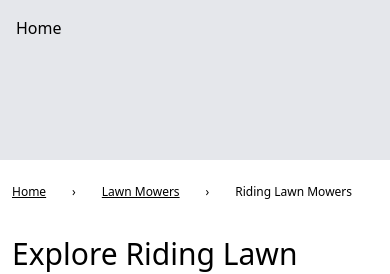
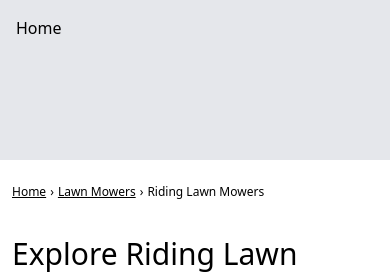
Before and after one commit to theckeler/cc-site-build, a Next.js app: page /lawn-mowers/riding-lawn-mowers in a window 390 px wide. Shown: the top 274 px of the page. Built offline with nearby package versions, Linux system fonts and the light colour scheme.

Commit message:
bread eatin

```diff
--- a/components/BreadCrumbs.js
+++ b/components/BreadCrumbs.js
@@ -8,21 +8,16 @@ export default function BreadCrumbs({
 	starNum,
 }) {
 	return (
-		<ul className="flex flex-col lg:flex-row flex-wrap w-full py-2">
+		<ul className="flex w-full py-2">
 			<li className="lg:basis-auto">
-				<ul className="grid grid-flow-col auto-rows-min items-center text-xs w-full min-w-full">
+				<ul className="grid grid-flow-col items-center text-xs">
 					{crumbs.map(function (crumb, i) {
 						const checkNum = i < crumbs.length - 1 ? true : false;
 						const LinkElement = checkNum ? "a" : "div";
 						const crumbCSS = i === 0 ? "py-1 pr-1" : "p-1";
 						return (
 							<Fragment key={i}>
-								<li
-									className={`${crumbCSS} ${
-										checkNum
-											? "truncate md:whitespace-nowrap md:overflow-visible"
-											: ""
-									} `}>
+								<li className={`${crumbCSS} ${checkNum ? "truncate" : ""} `}>
 									<LinkElement
 										href={crumb.url ? crumb.url : "#top"}
 										className={checkNum ? "underline" : ""}>
```
